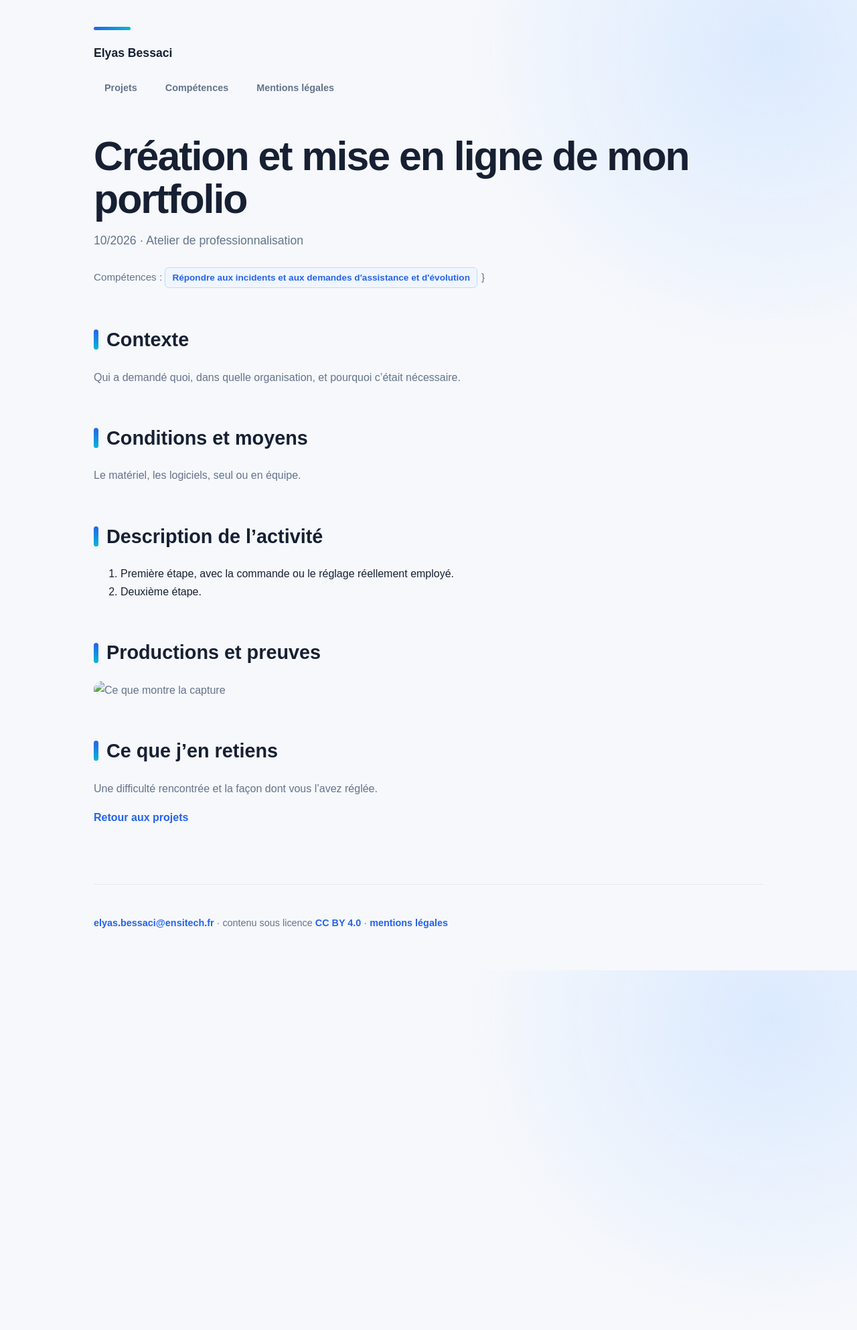
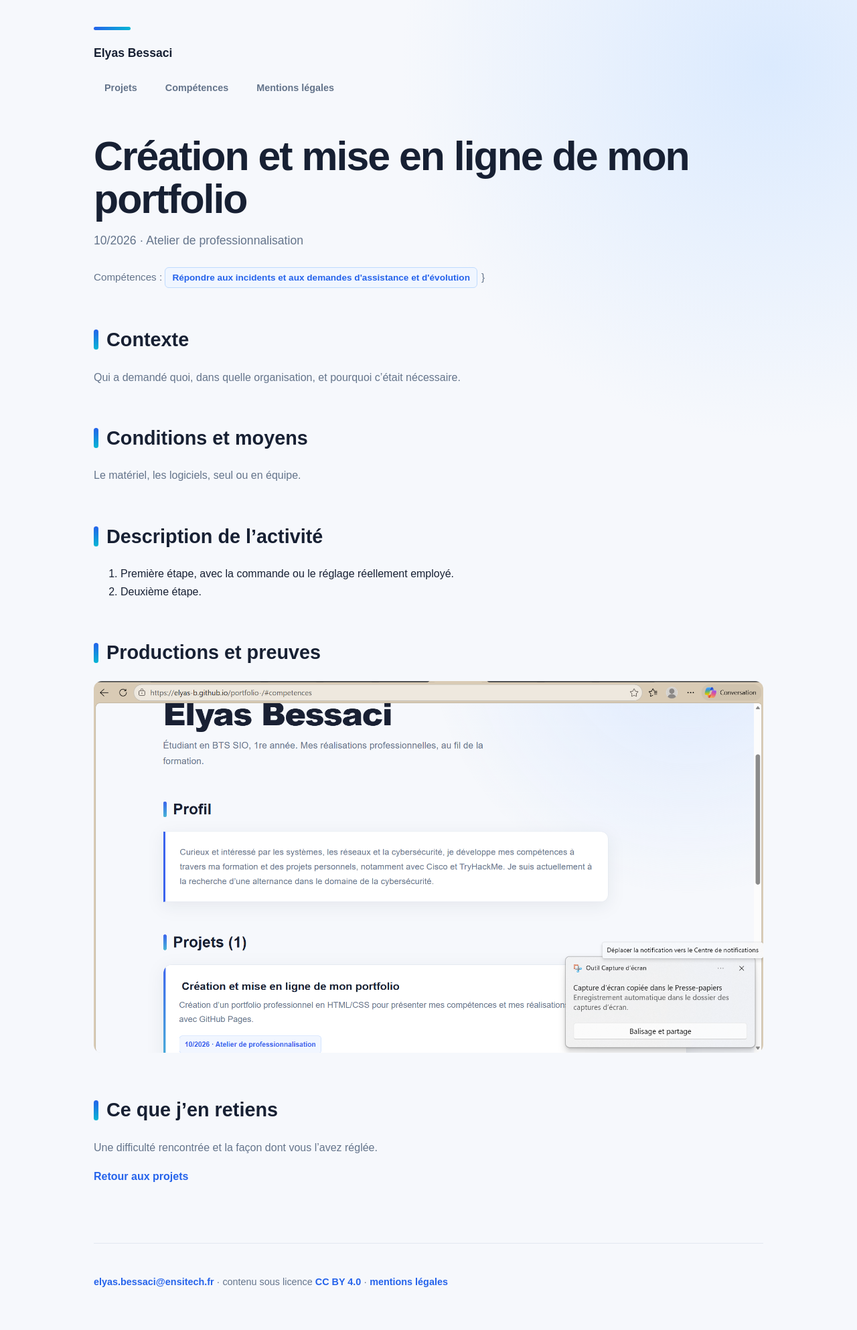
Before and after one commit to elyas-b/portfolio-, a Jekyll site: the page built from _projets/2026-10-sauvegarde-portail.md, in a window 1280 px wide. Shown: the whole page at 67% size. Built offline with Jekyll 4.4.1, drawn with Linux system fonts in a browser that asks for light colours.

Commit message:
Update 2026-10-sauvegarde-portail.md

```diff
--- a/_projets/2026-10-sauvegarde-portail.md
+++ b/_projets/2026-10-sauvegarde-portail.md
@@ -21,7 +21,7 @@ Le matériel, les logiciels, seul ou en équipe.
 
 ## Productions et preuves
 
-![Ce que montre la capture]({{ '/image/Capture-portfolio.png' | relative_url }})
+![Ce que montre la capture]({{ '/images/Capture-portfolio.png' | relative_url }})
 
 ## Ce que j'en retiens
 
```
